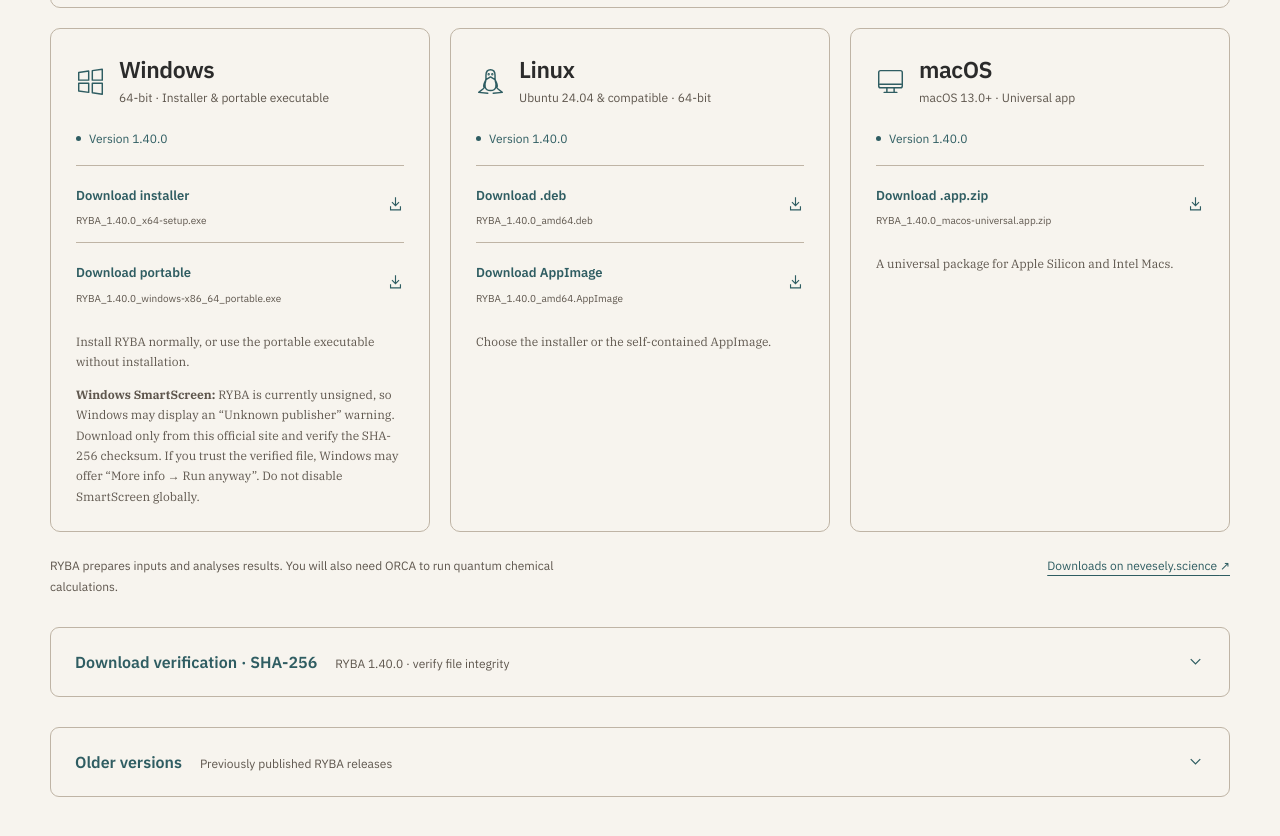
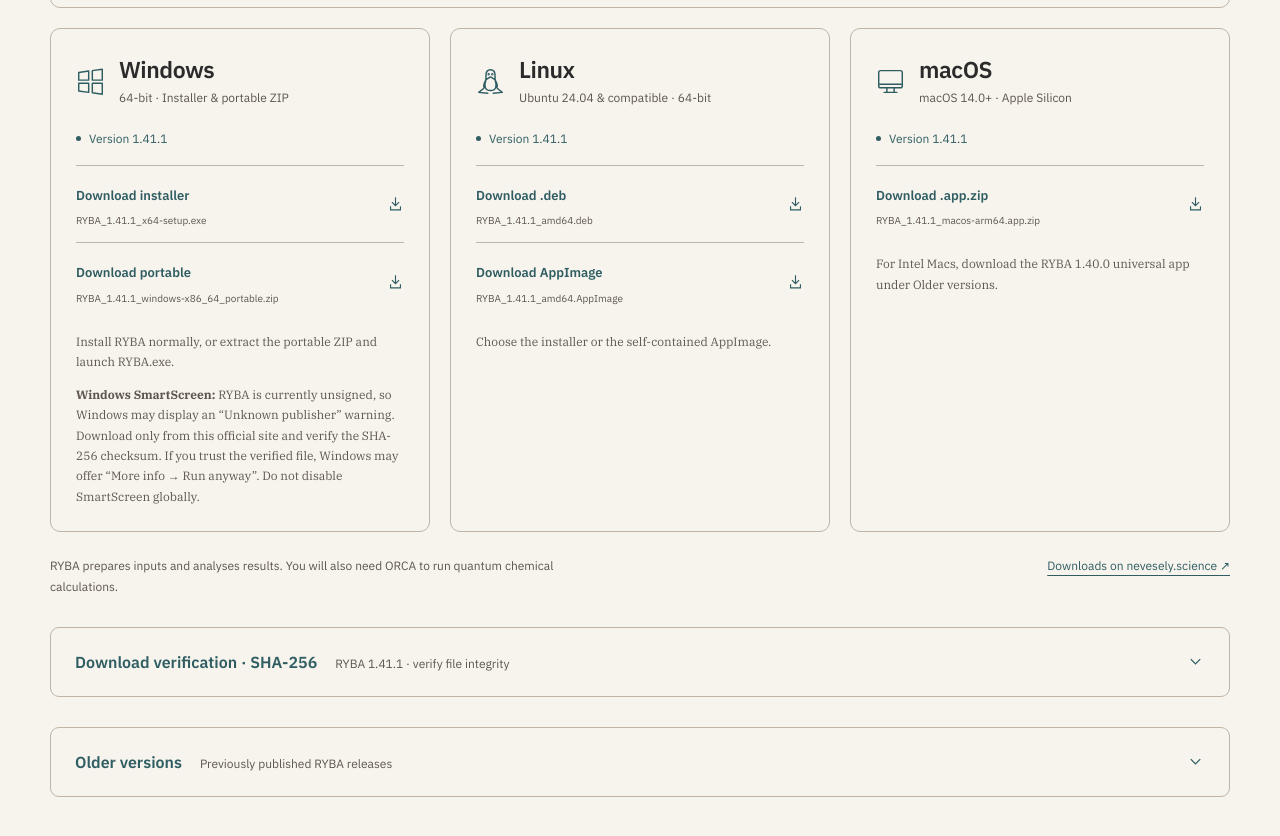
Before and after one commit to nevsci/RYBA-website, a plain HTML site: page index.html in a window 1280 px wide. Shown: the part 4377-5213 px from the top of the page. Drawn offline with Linux system fonts and the light colour scheme; no server answers.

Commit message:
Publish RYBA v1.41.1-build.45240443539 on RYBA website

```diff
--- a/index.html
+++ b/index.html
@@ -260,41 +260,49 @@
       </aside>
       <div class="downloads-grid">
         <article class="download-card" aria-labelledby="windows-title">
-          <div class="os-heading"><svg class="os-icon" viewBox="0 0 32 32" aria-hidden="true"><path d="m3 6 11-1.5v10H3Zm15-2 11-1.5v12H18ZM3 18h11v10L3 26.5Zm15 0h11v12L18 28.5Z"/></svg><div><h3 class="os-name" id="windows-title">Windows</h3><div class="os-description">64-bit · Installer &amp; portable executable</div></div></div>
-          <span class="release" data-release-for="windows-portable">Version 1.40.0</span>
-          <a class="download-link" data-download="windows-setup" href="https://nevesely.science/assets/projects/RYBA/Windows/RYBA_1.40.0_x64-setup.exe" data-goatcounter-click="download-ryba-1.40.0-windows-setup" data-goatcounter-title="RYBA 1.40.0 Windows Installer" data-goatcounter-no-session="1" data-goatcounter-referrer="https://ryba.nevesely.science/"><span><span class="download-label">Download installer</span><span class="file-name">RYBA_1.40.0_x64-setup.exe</span></span><svg viewBox="0 0 24 24" fill="none" stroke="currentColor" stroke-width="1.6" aria-hidden="true"><path d="M12 3v12m-5-5 5 5 5-5M5 16v5h14v-5"/></svg></a>
-          <a class="download-link" data-download="windows-portable" href="https://nevesely.science/assets/projects/RYBA/Windows/RYBA_1.40.0_windows-x86_64_portable.exe" data-goatcounter-click="download-ryba-1.40.0-windows-portable" data-goatcounter-title="RYBA 1.40.0 Windows Portable EXE" data-goatcounter-no-session="1" data-goatcounter-referrer="https://ryba.nevesely.science/"><span><span class="download-label">Download portable</span><span class="file-name">RYBA_1.40.0_windows-x86_64_portable.exe</span></span><svg viewBox="0 0 24 24" fill="none" stroke="currentColor" stroke-width="1.6" aria-hidden="true"><path d="M12 3v12m-5-5 5 5 5-5M5 16v5h14v-5"/></svg></a>
-          <p class="download-help">Install RYBA normally, or use the portable executable without installation.</p>
+          <div class="os-heading"><svg class="os-icon" viewBox="0 0 32 32" aria-hidden="true"><path d="m3 6 11-1.5v10H3Zm15-2 11-1.5v12H18ZM3 18h11v10L3 26.5Zm15 0h11v12L18 28.5Z"/></svg><div><h3 class="os-name" id="windows-title">Windows</h3><div class="os-description">64-bit · Installer &amp; portable ZIP</div></div></div>
+          <span class="release" data-release-for="windows-portable">Version 1.41.1</span>
+          <a class="download-link" data-download="windows-setup" href="https://github.com/nevsci/nevsci.github.io/releases/download/v1.41.1-build.45240443539/RYBA_1.41.1_x64-setup.exe" data-goatcounter-click="download-ryba-1.41.1-windows-setup" data-goatcounter-title="RYBA 1.41.1 Windows Installer" data-goatcounter-no-session="1" data-goatcounter-referrer="https://ryba.nevesely.science/"><span><span class="download-label">Download installer</span><span class="file-name">RYBA_1.41.1_x64-setup.exe</span></span><svg viewBox="0 0 24 24" fill="none" stroke="currentColor" stroke-width="1.6" aria-hidden="true"><path d="M12 3v12m-5-5 5 5 5-5M5 16v5h14v-5"/></svg></a>
+          <a class="download-link" data-download="windows-portable" href="https://github.com/nevsci/nevsci.github.io/releases/download/v1.41.1-build.45240443539/RYBA_1.41.1_windows-x86_64_portable.zip" data-goatcounter-click="download-ryba-1.41.1-windows-portable" data-goatcounter-title="RYBA 1.41.1 Windows Portable ZIP" data-goatcounter-no-session="1" data-goatcounter-referrer="https://ryba.nevesely.science/"><span><span class="download-label">Download portable</span><span class="file-name">RYBA_1.41.1_windows-x86_64_portable.zip</span></span><svg viewBox="0 0 24 24" fill="none" stroke="currentColor" stroke-width="1.6" aria-hidden="true"><path d="M12 3v12m-5-5 5 5 5-5M5 16v5h14v-5"/></svg></a>
+          <p class="download-help">Install RYBA normally, or extract the portable ZIP and launch RYBA.exe.</p>
           <p class="download-help"><strong>Windows SmartScreen:</strong> RYBA is currently unsigned, so Windows may display an “Unknown publisher” warning. Download only from this official site and verify the SHA-256 checksum. If you trust the verified file, Windows may offer “More info → Run anyway”. Do not disable SmartScreen globally.</p>
         </article>
         <article class="download-card" aria-labelledby="linux-title">
           <div class="os-heading"><svg class="os-icon" viewBox="0 0 32 32" aria-hidden="true"><path d="M9 23c-2-4 2-7 2-10V9c0-4 2-6 5-6s5 2 5 6v4c0 3 4 6 2 10M11 14l5-3 5 3M11 14c-2 6-2 12 5 12s7-6 5-12M8 24l-5 4 10 1M24 24l5 4-10 1"/><circle cx="14" cy="8" r=".5"/><circle cx="18" cy="8" r=".5"/></svg><div><h3 class="os-name" id="linux-title">Linux</h3><div class="os-description">Ubuntu 24.04 &amp; compatible · 64-bit</div></div></div>
-          <span class="release" data-release-for="deb">Version 1.40.0</span>
-          <a class="download-link" data-download="deb" href="https://nevesely.science/assets/projects/RYBA/Linux/RYBA_1.40.0_amd64.deb" data-goatcounter-click="download-ryba-1.40.0-linux-deb" data-goatcounter-title="RYBA 1.40.0 Linux DEB" data-goatcounter-no-session="1" data-goatcounter-referrer="https://ryba.nevesely.science/"><span><span class="download-label">Download .deb</span><span class="file-name">RYBA_1.40.0_amd64.deb</span></span><svg viewBox="0 0 24 24" fill="none" stroke="currentColor" stroke-width="1.6" aria-hidden="true"><path d="M12 3v12m-5-5 5 5 5-5M5 16v5h14v-5"/></svg></a>
-          <a class="download-link" data-download="appimage" href="https://nevesely.science/assets/projects/RYBA/Linux/RYBA_1.40.0_amd64.AppImage" data-goatcounter-click="download-ryba-1.40.0-linux-appimage" data-goatcounter-title="RYBA 1.40.0 Linux AppImage" data-goatcounter-no-session="1" data-goatcounter-referrer="https://ryba.nevesely.science/"><span><span class="download-label">Download AppImage</span><span class="file-name">RYBA_1.40.0_amd64.AppImage</span></span><svg viewBox="0 0 24 24" fill="none" stroke="currentColor" stroke-width="1.6" aria-hidden="true"><path d="M12 3v12m-5-5 5 5 5-5M5 16v5h14v-5"/></svg></a>
+          <span class="release" data-release-for="deb">Version 1.41.1</span>
+          <a class="download-link" data-download="deb" href="https://github.com/nevsci/nevsci.github.io/releases/download/v1.41.1-build.45240443539/RYBA_1.41.1_amd64.deb" data-goatcounter-click="download-ryba-1.41.1-linux-deb" data-goatcounter-title="RYBA 1.41.1 Linux DEB" data-goatcounter-no-session="1" data-goatcounter-referrer="https://ryba.nevesely.science/"><span><span class="download-label">Download .deb</span><span class="file-name">RYBA_1.41.1_amd64.deb</span></span><svg viewBox="0 0 24 24" fill="none" stroke="currentColor" stroke-width="1.6" aria-hidden="true"><path d="M12 3v12m-5-5 5 5 5-5M5 16v5h14v-5"/></svg></a>
+          <a class="download-link" data-download="appimage" href="https://github.com/nevsci/nevsci.github.io/releases/download/v1.41.1-build.45240443539/RYBA_1.41.1_amd64.AppImage" data-goatcounter-click="download-ryba-1.41.1-linux-appimage" data-goatcounter-title="RYBA 1.41.1 Linux AppImage" data-goatcounter-no-session="1" data-goatcounter-referrer="https://ryba.nevesely.science/"><span><span class="download-label">Download AppImage</span><span class="file-name">RYBA_1.41.1_amd64.AppImage</span></span><svg viewBox="0 0 24 24" fill="none" stroke="currentColor" stroke-width="1.6" aria-hidden="true"><path d="M12 3v12m-5-5 5 5 5-5M5 16v5h14v-5"/></svg></a>
           <p class="download-help">Choose the installer or the self-contained AppImage.</p>
         </article>
         <article class="download-card" aria-labelledby="macos-title">
-          <div class="os-heading"><svg class="os-icon" viewBox="0 0 32 32" aria-hidden="true"><rect x="3" y="4" width="26" height="19" rx="2"/><path d="M12 23v5m8-5v5M9 28h14M4 19h24"/></svg><div><h3 class="os-name" id="macos-title">macOS</h3><div class="os-description">macOS 13.0+ · Universal app</div></div></div>
-          <span class="release" data-release-for="macos">Version 1.40.0</span>
-          <a class="download-link" data-download="macos" href="https://nevesely.science/assets/projects/RYBA/MacOS/RYBA_1.40.0_macos-universal.app.zip" data-goatcounter-click="download-ryba-1.40.0-macos-universal" data-goatcounter-title="RYBA 1.40.0 macOS universal ZIP" data-goatcounter-no-session="1" data-goatcounter-referrer="https://ryba.nevesely.science/"><span><span class="download-label">Download .app.zip</span><span class="file-name">RYBA_1.40.0_macos-universal.app.zip</span></span><svg viewBox="0 0 24 24" fill="none" stroke="currentColor" stroke-width="1.6" aria-hidden="true"><path d="M12 3v12m-5-5 5 5 5-5M5 16v5h14v-5"/></svg></a>
-          <p class="download-help">A universal package for Apple Silicon and Intel Macs.</p>
+          <div class="os-heading"><svg class="os-icon" viewBox="0 0 32 32" aria-hidden="true"><rect x="3" y="4" width="26" height="19" rx="2"/><path d="M12 23v5m8-5v5M9 28h14M4 19h24"/></svg><div><h3 class="os-name" id="macos-title">macOS</h3><div class="os-description">macOS 14.0+ · Apple Silicon</div></div></div>
+          <span class="release" data-release-for="macos">Version 1.41.1</span>
+          <a class="download-link" data-download="macos" href="https://github.com/nevsci/nevsci.github.io/releases/download/v1.41.1-build.45240443539/RYBA_1.41.1_macos-arm64.app.zip" data-goatcounter-click="download-ryba-1.41.1-macos-arm64" data-goatcounter-title="RYBA 1.41.1 macOS Apple Silicon ZIP" data-goatcounter-no-session="1" data-goatcounter-referrer="https://ryba.nevesely.science/"><span><span class="download-label">Download .app.zip</span><span class="file-name">RYBA_1.41.1_macos-arm64.app.zip</span></span><svg viewBox="0 0 24 24" fill="none" stroke="currentColor" stroke-width="1.6" aria-hidden="true"><path d="M12 3v12m-5-5 5 5 5-5M5 16v5h14v-5"/></svg></a>
+          <p class="download-help">For Intel Macs, download the RYBA 1.40.0 universal app under Older versions.</p>
         </article>
       </div>
       <div class="downloads-bottom"><p>RYBA prepares inputs and analyses results. You will also need ORCA to run quantum chemical calculations.</p><a href="https://nevesely.science/downloads/">Downloads on nevesely.science <span aria-hidden="true">↗</span></a></div>
       <details class="release-archive checksum-details" id="download-verification">
-        <summary><span class="archive-summary"><span class="archive-title">Download verification · SHA-256</span><span class="archive-subtitle">RYBA 1.40.0 · verify file integrity</span></span><svg class="archive-chevron" viewBox="0 0 24 24" fill="none" stroke="currentColor" stroke-width="1.6" aria-hidden="true"><path d="m6 9 6 6 6-6"/></svg></summary>
+        <summary><span class="archive-summary"><span class="archive-title">Download verification · SHA-256</span><span class="archive-subtitle">RYBA 1.41.1 · verify file integrity</span></span><svg class="archive-chevron" viewBox="0 0 24 24" fill="none" stroke="currentColor" stroke-width="1.6" aria-hidden="true"><path d="m6 9 6 6 6-6"/></svg></summary>
         <div class="archive-content">
           <p>Compare the SHA-256 checksum of your download with the published checksum. This confirms file integrity; a matching hash does not independently prove software safety.</p>
-          <p><a href="https://nevesely.science/assets/projects/RYBA/RYBA_1.40.0_SHA256SUMS.txt">Download checksums for all five packages (.txt)</a></p>
+          <p><a href="https://nevesely.science/assets/projects/RYBA/RYBA_1.41.1_SHA256SUMS.txt">Download checksums for all five packages (.txt)</a></p>
           <p>On Windows, open PowerShell in your download folder and run:</p>
-          <pre class="checksum-command"><code>Get-FileHash -Algorithm SHA256 .\RYBA_1.40.0_x64-setup.exe</code></pre>
+          <pre class="checksum-command"><code>Get-FileHash -Algorithm SHA256 .\RYBA_1.41.1_x64-setup.exe</code></pre>
           <p>For Linux use <code>sha256sum filename</code>; for macOS use <code>shasum -a 256 filename</code>. Compare the result with the checksum file.</p>
         </div>
       </details>
       <details class="release-archive" id="older-versions">
         <summary><span class="archive-summary"><span class="archive-title">Older versions</span><span class="archive-subtitle">Previously published RYBA releases</span></span><svg class="archive-chevron" viewBox="0 0 24 24" fill="none" stroke="currentColor" stroke-width="1.6" aria-hidden="true"><path d="m6 9 6 6 6-6"/></svg></summary>
         <div class="archive-content">
+          <h3>RYBA 1.40.0</h3>
+          <p>Previously published release. Intermediate builds are not necessarily published.</p>
+          <ul>
+            <li>Windows: <a href="https://nevesely.science/assets/projects/RYBA/Windows/RYBA_1.40.0_x64-setup.exe" data-goatcounter-click="download-ryba-1.40.0-windows-setup" data-goatcounter-title="RYBA 1.40.0 Windows Installer" data-goatcounter-no-session="1" data-goatcounter-referrer="https://ryba.nevesely.science/">Installer</a> · <a href="https://nevesely.science/assets/projects/RYBA/Windows/RYBA_1.40.0_windows-x86_64_portable.exe" data-goatcounter-click="download-ryba-1.40.0-windows-portable" data-goatcounter-title="RYBA 1.40.0 Windows Portable EXE" data-goatcounter-no-session="1" data-goatcounter-referrer="https://ryba.nevesely.science/">Portable .exe</a></li>
+            <li>Linux: <a href="https://nevesely.science/assets/projects/RYBA/Linux/RYBA_1.40.0_amd64.deb" data-goatcounter-click="download-ryba-1.40.0-linux-deb" data-goatcounter-title="RYBA 1.40.0 Linux DEB" data-goatcounter-no-session="1" data-goatcounter-referrer="https://ryba.nevesely.science/">.deb</a> · <a href="https://nevesely.science/assets/projects/RYBA/Linux/RYBA_1.40.0_amd64.AppImage" data-goatcounter-click="download-ryba-1.40.0-linux-appimage" data-goatcounter-title="RYBA 1.40.0 Linux AppImage" data-goatcounter-no-session="1" data-goatcounter-referrer="https://ryba.nevesely.science/">AppImage</a></li>
+            <li>macOS: <a href="https://nevesely.science/assets/projects/RYBA/MacOS/RYBA_1.40.0_macos-universal.app.zip" data-goatcounter-click="download-ryba-1.40.0-macos-universal" data-goatcounter-title="RYBA 1.40.0 macOS universal ZIP" data-goatcounter-no-session="1" data-goatcounter-referrer="https://ryba.nevesely.science/">Universal .app.zip</a></li>
+          </ul>
+
           <h3>RYBA 1.39.1</h3>
           <p>Previously published release. Intermediate builds are not necessarily published.</p>
           <ul>
```
